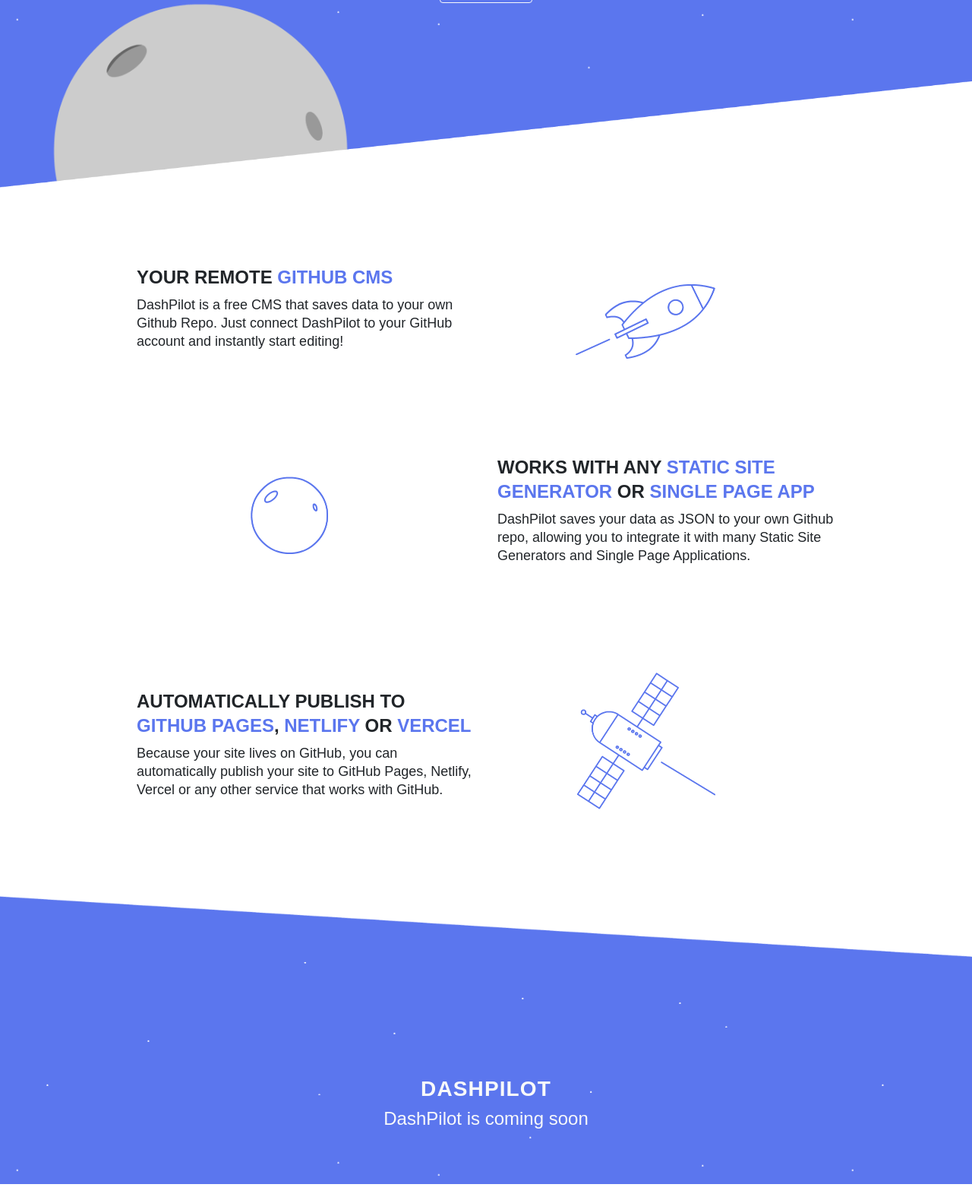
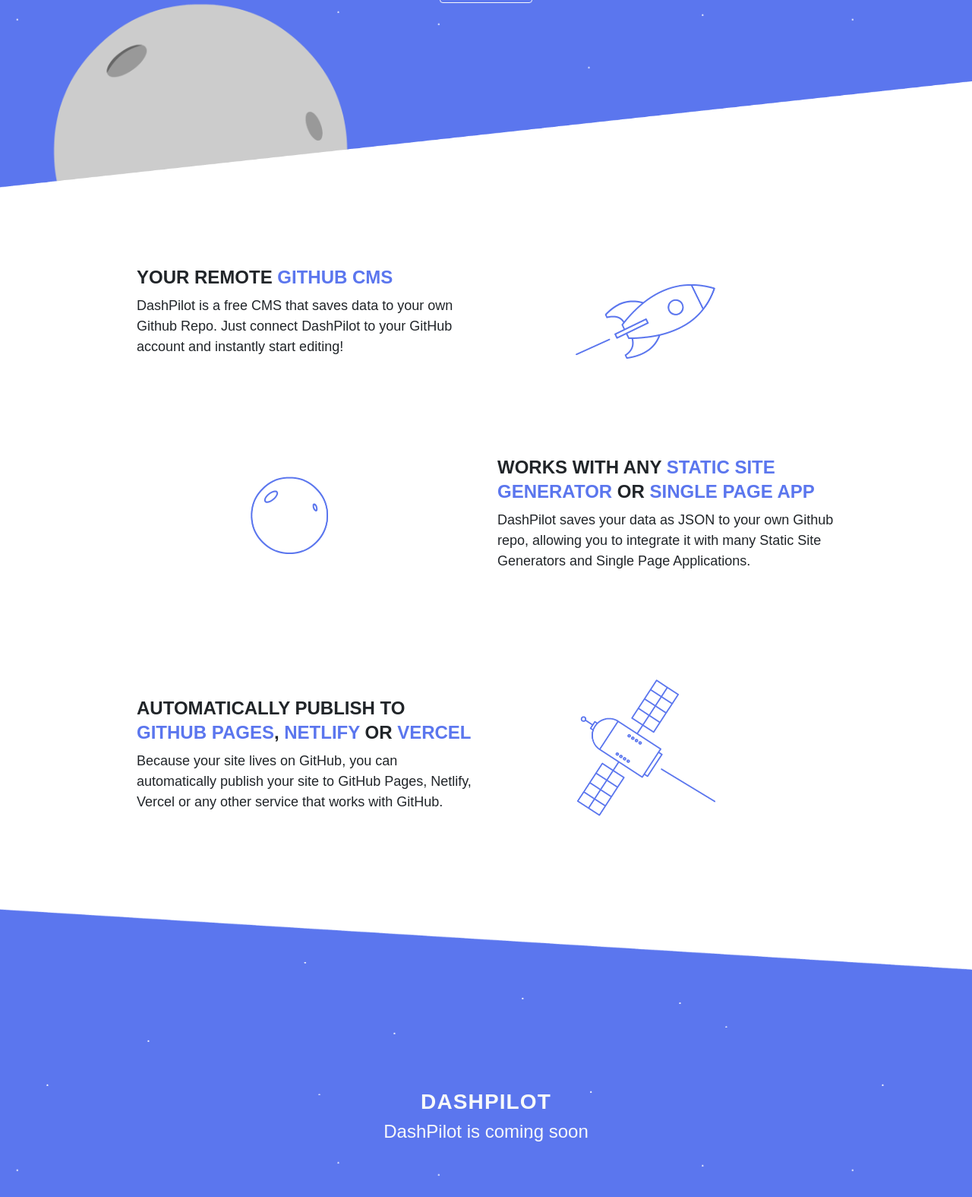
Before and after one commit to dashpilot/dashpilot-website, a PHP site: page /index.html in a window 1280 px wide. Shown: the part 251-1826 px from the top of the page at 76% size. Run offline with PHP 8.4, Linux system fonts and the light colour scheme; some web fonts are replaced.

Commit message:
reverting

```diff
--- a/style.css
+++ b/style.css
@@ -84,7 +84,6 @@
 
 p, ul li {
     font-size: 18px;
-    line-height: 24px;
 }
 
 section h1, section h2, section h3, section h4 {
```
